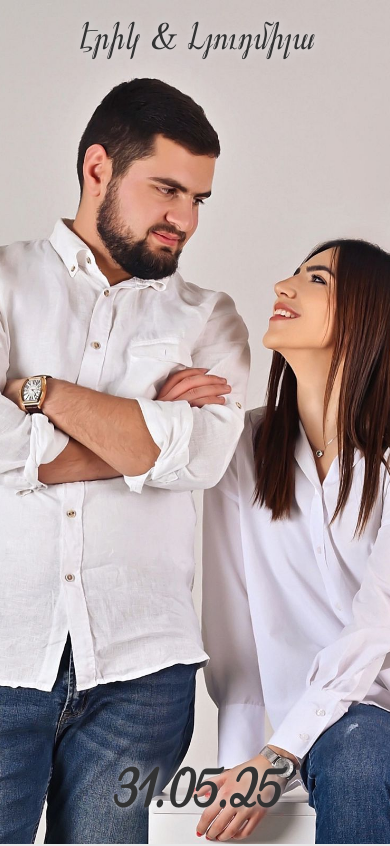
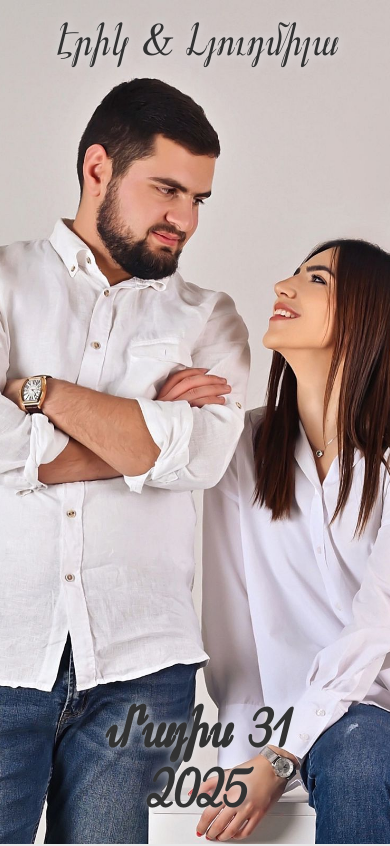
Before and after one commit to Erik-Lyuda/invitation, a plain HTML site: page index.html in a window 390 px wide. Shown: the top 846 px of the page. Drawn offline with nearby package versions, Linux system fonts and the light colour scheme.

Commit message:
last changes

```diff
--- a/index.css
+++ b/index.css
@@ -43,7 +43,7 @@ header {
   color: #323232;
 }
 .names {
-  font-size: clamp(1rem, 10vw, 4rem);
+  font-size: clamp(2rem, 12vw, 4rem);
   text-shadow: #e5e7eb 1px 0 10px;
 }
 .date {
--- a/index.html
+++ b/index.html
@@ -14,7 +14,7 @@
     <div class="layout">
         <header>
             <div class="names"> Էրիկ & Լյուդմիլա</div>
-            <h2 class="date">31.05.25</h2>
+            <h2 class="date">Մայիս 31 <br> 2025</h2>
         </header>
         <div class="text">
             Սիրով հրավիրում ենք Ձեզ ներկա գտնվելու մեր հարսանեկան արարողությանը
```
